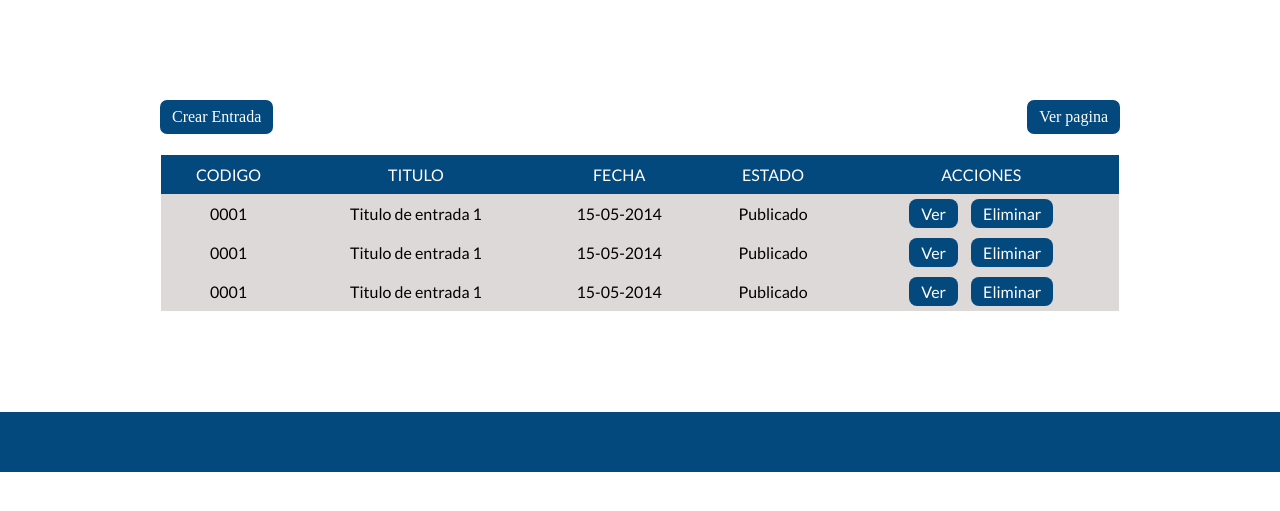
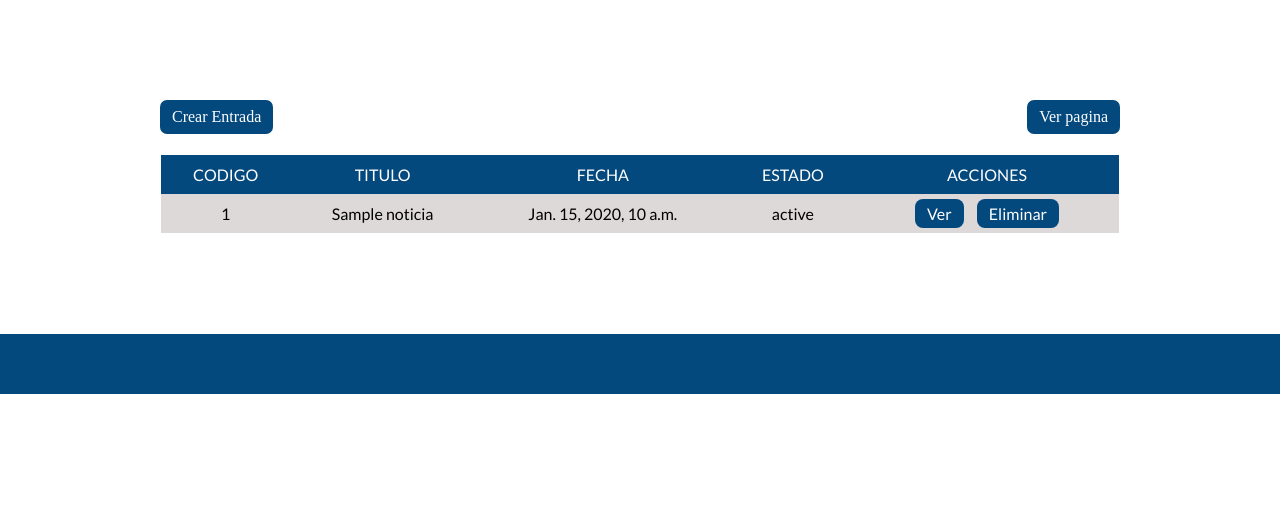
Before and after one commit to danielhuamani/proyecto-vounty, a Django app: template portal/templates/portal/listado-pagina.html in a window 1280 px wide. Shown: the part 56-567 px from the top of the page. Run offline with Django 3.2, Linux system fonts and the light colour scheme; the template is opened without the code that fills it: most values are stand-ins (such as "Sample title", 1, 10 or a date in 2020).

Commit message:
crear y eliminar un pagina
test

```diff
--- a/portal/apps/usuario/urls.py
+++ b/portal/apps/usuario/urls.py
@@ -7,5 +7,7 @@ urlpatterns = [
     url(r'^salir/$', views.salir, name='salir'),
     url(r'^registro/$', views.RegistroCreate.as_view(), name='registro'),
     url(r'^listado-pagina/$', views.listado_paginas, name='listado_paginas'),
-    url(r'^crear-pagina/$', views.RegistroPaginaCreate.as_view(), name='crear_pagina'),
+    url(r'^crear-pagina/$', views.crear_pagina, name='crear_pagina'),
+    url(r'^eliminar-pagina/(?P<pk>\d+)/$', views.eliminar_pagina, name='eliminar_pagina'),
+    url(r'^ver-pagina/$', views.ver_pagina, name='ver_pagina'),
 ]
--- a/portal/templates/portal/listado-pagina.html
+++ b/portal/templates/portal/listado-pagina.html
@@ -20,36 +20,20 @@
 			    <td>ESTADO</td>
 			    <td>ACCIONES</td>
 			  </tr>
+			  {% for noticia in noticias %}
+
+
 			  <tr class="contenido">
-			  	<td>0001</td>
-			    <td>Titulo de entrada 1   </td>
-			    <td>15-05-2014</td>
-			    <td>Publicado</td>
+			  	<td>{{noticia.id}}</td>
+			    <td>{{noticia.titulo}}</td>
+			    <td>{{noticia.fecha}}</td>
+			    <td>{{noticia.get_estado_display}}</td>
 			    <td class="enlace"><a href="">Ver</a>
-							<a href="">Eliminar</a>
+							<a href="{{noticia.get_delete_url}}">Eliminar</a>
 			    </td>
 
 			  </tr>
-			  <tr class="contenido">
-			  	<td>0001</td>
-			    <td>Titulo de entrada 1   </td>
-			    <td>15-05-2014</td>
-			    <td>Publicado</td>
-			    <td class="enlace"><a href="">Ver</a>
-							<a href="">Eliminar</a>
-			    </td>
-
-			  </tr>
-			  <tr class="contenido">
-			  	<td>0001</td>
-			    <td>Titulo de entrada 1   </td>
-			    <td>15-05-2014</td>
-			    <td>Publicado</td>
-			    <td class="enlace"><a href="">Ver</a>
-							<a href="">Eliminar</a>
-			    </td>
-
-			  </tr>
+			  {% endfor %}
 			</table>
 		</div>
 	</section>
--- /dev/null
+++ b/portal/templates/portal/ver-pagina.html
@@ -0,0 +1,5 @@
+{% extends 'common/base.html' %}
+
+{% block content %}
+
+{% endblock content %}
```
Also changed, not shown: portal/apps/noticia/models.py (+9 -2 lines), portal/apps/usuario/forms.py (+7 -0 lines), portal/apps/usuario/views.py (+28 -10 lines), portal/templates/portal/crear-pagina.html (+3 -8 lines), portal/apps/noticia/migrations/0006_auto_20150919_2233.py (added), portal/apps/noticia/migrations/0007_auto_20150919_2245.py (added), portal/media/imagen/Tulips.jpg (added).
